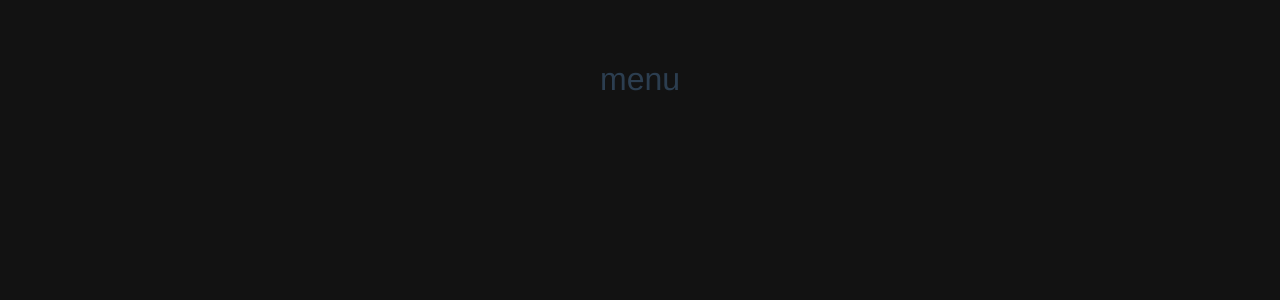
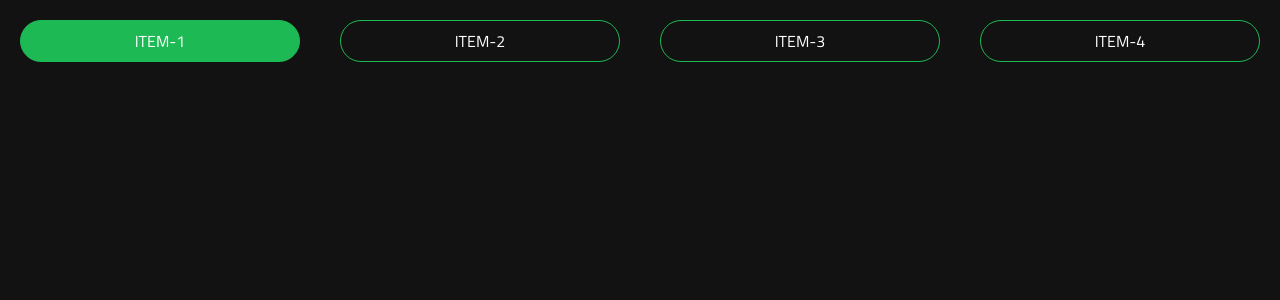
Before and after one commit to jaworekb/vue-music, a Vue app: page / in a window 1280 px wide. Shown: the top 300 px of the page. Built offline with nearby package versions, Linux system fonts and the light colour scheme.

Commit message:
first component

```diff
--- a/src/App.vue
+++ b/src/App.vue
@@ -20,13 +20,25 @@ export default {
   body {
     background: #121212;
     color: #ffffff;
+    font-family: 'Titillium Web', Helvetica, Arial, sans-serif;
+    -webkit-font-smoothing: antialiased;
+    -moz-osx-font-smoothing: grayscale;
   }
-    #app {
-        font-family: 'Avenir', Helvetica, Arial, sans-serif;
-        -webkit-font-smoothing: antialiased;
-        -moz-osx-font-smoothing: grayscale;
-        text-align: center;
-        color: #2c3e50;
-        margin-top: 60px;
-    }
+  .nav-pills {
+      .nav-link {
+          background-color: transparent;
+          margin: 20px;
+          border: 1px solid #1db954;
+          color: #fff;
+          -webkit-border-radius: 25px;
+          -moz-border-radius: 25px;
+          border-radius: 25px;
+          text-transform: uppercase;
+          &.active,
+          &:hover {
+              background-color: #1db954;
+              border: 1px solid #1db954;
+          }
+      }
+  }
 </style>
--- a/src/components/Menu.vue
+++ b/src/components/Menu.vue
@@ -1,4 +1,17 @@
 <template id="menu">
-  <h2>menu</h2>
+  <ul class="nav nav-pills nav-fill">
+    <li class="nav-item">
+      <a class="nav-link active" href="#">item-1</a>
+    </li>
+    <li class="nav-item">
+      <a class="nav-link" href="#">item-2</a>
+    </li>
+    <li class="nav-item">
+      <a class="nav-link" href="#">item-3</a>
+    </li>
+    <li class="nav-item">
+      <a class="nav-link" href="#">item-4</a>
+    </li>
+  </ul>
 </template>
 <script></script>
```
